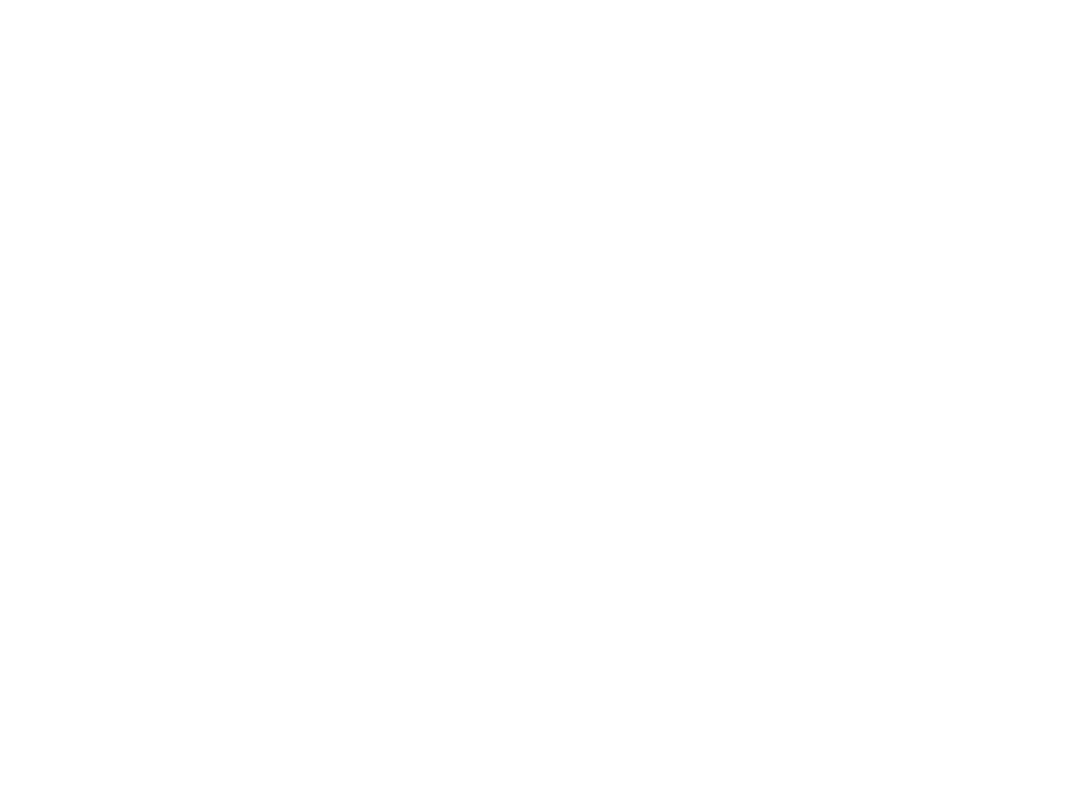
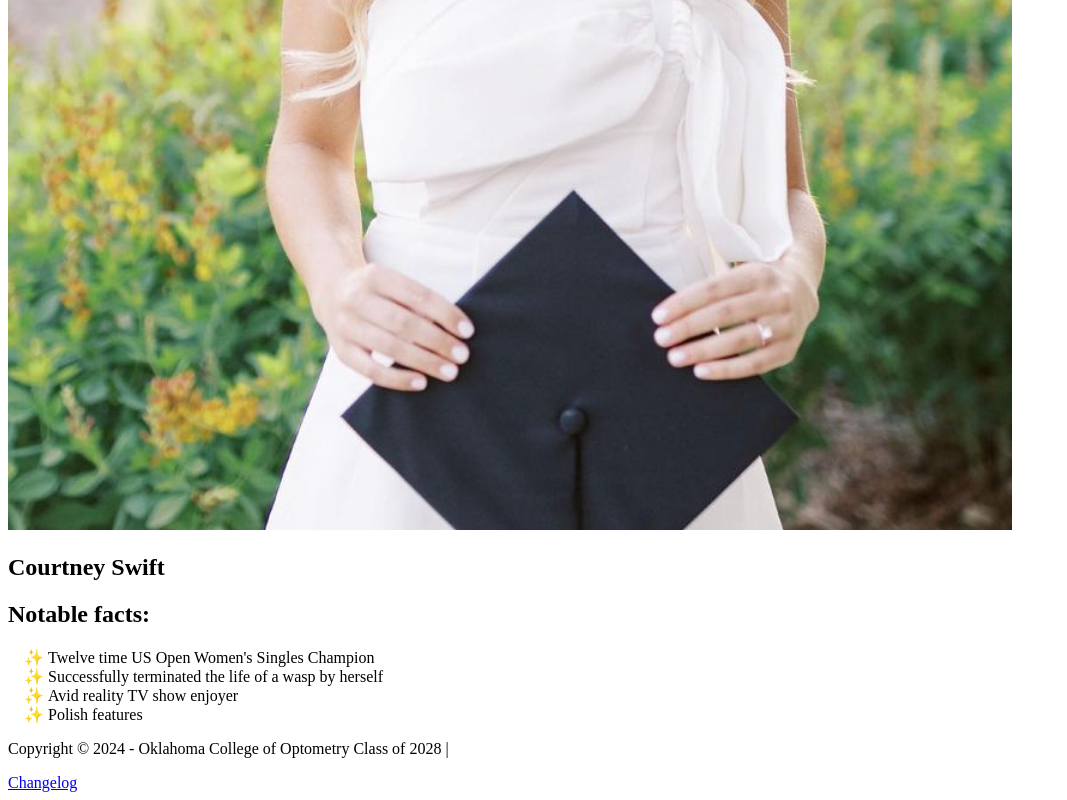
Before and after one commit to jdang00/learnterms, a SvelteKit app: page /student-of-the-week in a window 1280 px wide. Before the commit this address had no page. Shown: the part 2380-3180 px from the top of the page, without its empty margins (0-1067 px from the left). Before the commit the page ends 1689 px from the top, so only its background shows below. Built offline with nearby package versions, Linux system fonts and the light colour scheme.

Commit message:
student of the week

```diff
--- a/src/routes/+layout.svelte
+++ b/src/routes/+layout.svelte
@@ -109,7 +109,6 @@
 					</p>
 					<a class="link" href="/changelog">Changelog</a>
 				</aside>
-				Hello Austin
 			</footer>
 		</div>
 	</div>
--- a/src/routes/about/+page.svelte
+++ b/src/routes/about/+page.svelte
@@ -1,6 +1,6 @@
 <div class="max-w-3xl px-10">
 	<h1 class="text-4xl mt-5 font-semibold">About</h1>
-	<p class="text-gray-500 mt-3">
+	<p class="mt-5">
 		LearnTerms is a custom study tool created by the Northeastern State University Oklahoma College
 		of Optometry Class of 2028. Designed to complement existing platforms like Quizlet and Anki, it
 		offers unique features not available elsewhere or behind paywalls. LearnTerms is built to be
@@ -12,7 +12,7 @@
 		>.
 	</p>
 
-	<div class="flex flex-col gap-3">
+	<div class="flex flex-col gap-3 mt-10">
 		<div class="collapse collapse-arrow bg-base-200 mt-5">
 			<input type="radio" name="my-accordion-2" checked="checked" />
 			<div class="collapse-title text-xl font-medium">Is LearnTerms the best way to study?</div>
--- /dev/null
+++ b/src/routes/student-of-the-week/+page.svelte
@@ -0,0 +1,28 @@
+<script lang="ts">
+	import CSwift from '$lib/c_swift.png';
+</script>
+
+<div class="flex flex-col items-center mt-5">
+	<h1 class="text-4xl font-bold mt-5">Student of the Week</h1>
+	<h2 class="text-gray-400">(changes every month)</h2>
+
+	<div class="flex flex-col md:flex-row md:space-x-16 justify-center items-center mt-12">
+		<img class="object-contain h-96 mb-8" alt="Courtney Swift" src={CSwift} />
+		<div class="self-start">
+			<h2 class="text-4xl mb-3 font-medium">Courtney Swift</h2>
+			<h2 class="text-xl font-semibold mt-5">Notable facts:</h2>
+			<ul class="ms-8">
+				<li>Twelve time US Open Women's Singles Champion</li>
+				<li>Successfully terminated the life of a wasp by herself</li>
+				<li>Avid reality TV show enjoyer</li>
+				<li>Polish features</li>
+			</ul>
+		</div>
+	</div>
+</div>
+
+<style>
+	ul {
+		list-style-type: '✨ ';
+	}
+</style>
```
Also changed, not shown: src/routes/changelog/+page.svelte (+10 -1 lines), src/lib/c_swift.png (added).
